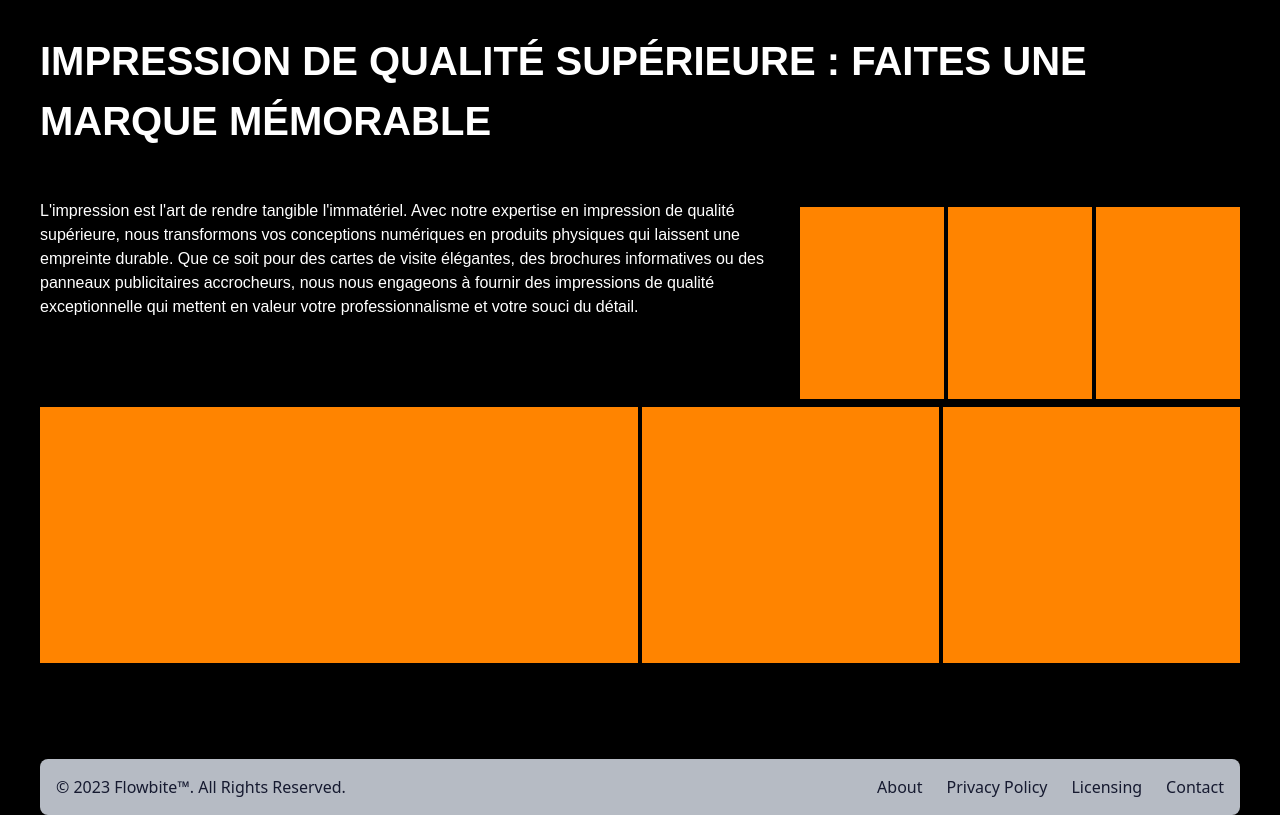
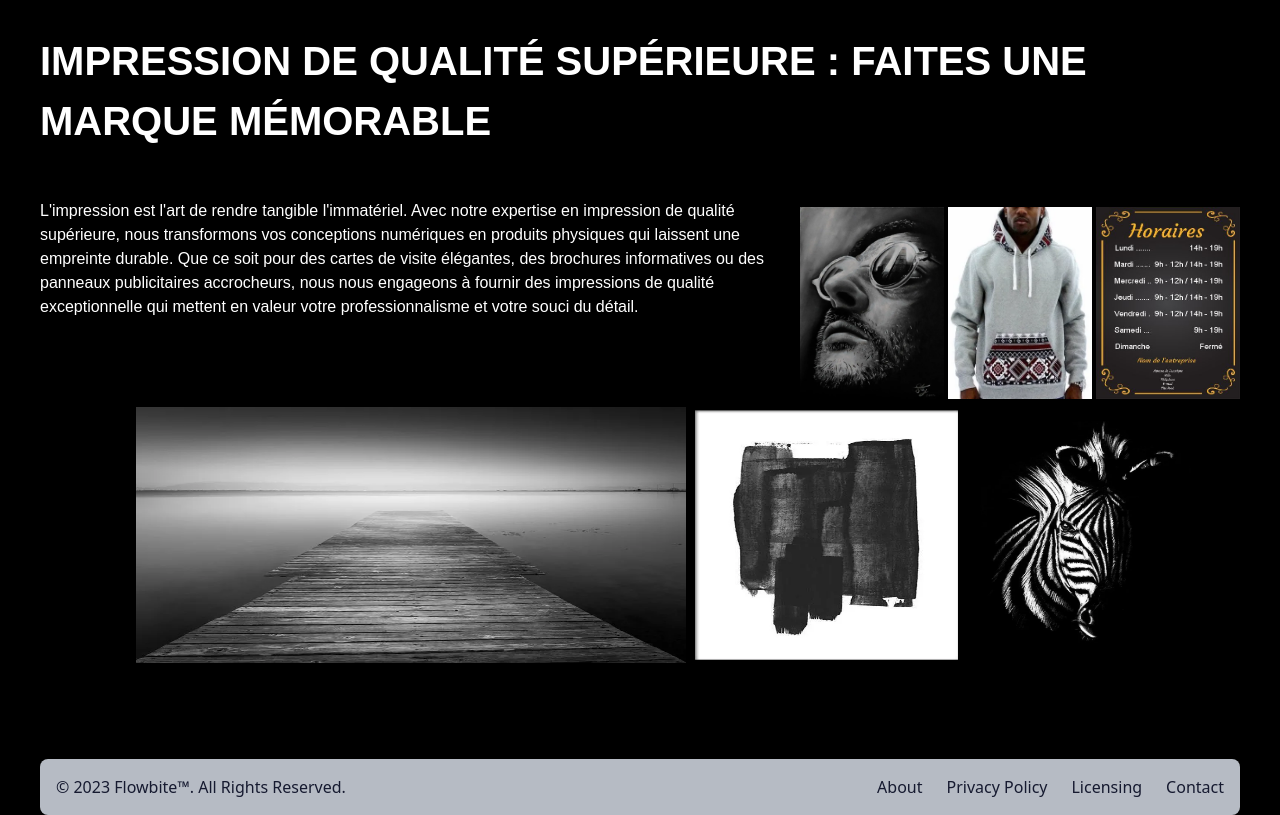
Before and after one commit to MLaminekane/StandArt, a website: page dist/impression/impressions.html in a window 1280 px wide. Shown: the part 66-881 px from the top of the page. Drawn offline with Linux system fonts and the light colour scheme.

Commit message:
🍿ajout d'images de test

```diff
--- a/dist/impression/impressions.html
+++ b/dist/impression/impressions.html
@@ -49,21 +49,23 @@
           <h2 class="text-[20px] md:text-[40px] text-white w-full font-orbit font-semibold uppercase">Impression DE QUALITÉ SUPÉRIEURE : FAITES UNE MARQUE MÉMORABLE</h2>
       </div>
   </div>
+
   <div class="flex flex-col md:flex-row mt-8 md:mt-12 h-auto">
     <div class="md:w-6/10 mb-4 md:mb-0 md:mr-6">
         <p class="w-full md:w-full text-[16px] text-white font-body md:overflow-auto">L'impression est l'art de rendre tangible l'immatériel. Avec notre expertise en impression de qualité supérieure, nous transformons vos conceptions numériques en produits physiques qui laissent une empreinte durable. Que ce soit pour des cartes de visite élégantes, des brochures informatives ou des panneaux publicitaires accrocheurs, nous nous engageons à fournir des impressions de qualité exceptionnelle qui mettent en valeur votre professionnalisme et votre souci du détail.</p>
     </div>
     <div class="sm:w-full md:w-4/10 sm:flex:flex-col:justify-center:items-center flex gap-1 mt-2">
-        <div class="bg-secondary w-full md:w-36 h-48"></div>
-        <div class="bg-secondary w-full md:w-36 h-48"></div>
-        <div class="bg-secondary w-full md:w-36 h-48"></div>
+        <div class="bg-secondary w-full md:w-36 h-48"><img class="h-full w-full" src="../images/2014-Léon-film-1994.webp" alt=""></div>
+        <div class="bg-secondary w-full md:w-36 h-48"><img class="h-full w-full" src="../images/AEsrsiyc.webp" alt=""></div>
+        <div class="bg-secondary w-full md:w-36 h-48"><img class="h-full w-full" src="../images/Affiche Commerce Restaurant Horaire Noir Orange à imprimer (carte 3158).jpg" alt=""></div>
     </div>
   </div>
-  <div class="flex flex-col md:flex-row md:justify-end md:items-center mt-2 gap-1">
-    <div class="bg-secondary w-full h-[32vh]"></div>
+
+  <div class="flex flex-col md:flex-row md:justify-end md:items-center mt-2 gap-1 md:ml-24">
+    <div class="bg-secondary w-full h-[32vh]"><img class="h-full w-full" src="../images/absence-des-paysages-marins-en-noir-et-blanc-par-Pygmalion-Karatzas-2Tout2Rien.webp" alt=""></div>
     <div class="sm:w-full sm:flex:flex-col:justify-center:items-center flex gap-1 ">
-        <div id="2" class="bg-secondary w-full md:w-1/2 h-[32vh]"></div>
-        <div id="3" class="bg-secondary w-full md:w-1/2 h-[32vh]"></div>
+        <div id="2" class="bg-secondary w-full md:w-1/2 h-[32vh]"><img class="h-full w-full" src="../images/Ink-Texture-Poster-_21x30-cm-x-in_.webp" alt=""></div>
+        <div id="3" class="bg-secondary w-full md:w-1/2 h-[32vh]"><img class="h-full w-full" src="../images/VBw7prBQ.webp" alt=""></div>
     </div>
   </div>
 
```
Also changed, not shown: dist/images/2014-Léon-film-1994.webp (added), dist/images/AEsrsiyc.webp (added), dist/images/Affiche Commerce Restaurant Horaire Noir Orange à imprimer (carte 3158).jpg (added), dist/images/Designer.webp (added), dist/images/Homme-Sweat-à-capuche-Noir-et-Blanc-Noir-_-Blanc-Rouge-Noir-Capuche-Loup-3D-3D-effet-Grande-Taille-b.webp (added), dist/images/Ink-Texture-Poster-_21x30-cm-x-in_.webp (added), dist/images/VBw7prBQ.webp (added), dist/images/absence-des-paysages-marins-en-noir-et-blanc-par-Pygmalion-Karatzas-2Tout2Rien.webp (added), dist/images/nG4UW26t.webp (added), dist/images/x_5u-8zq.webp (added), dist/output.css.
